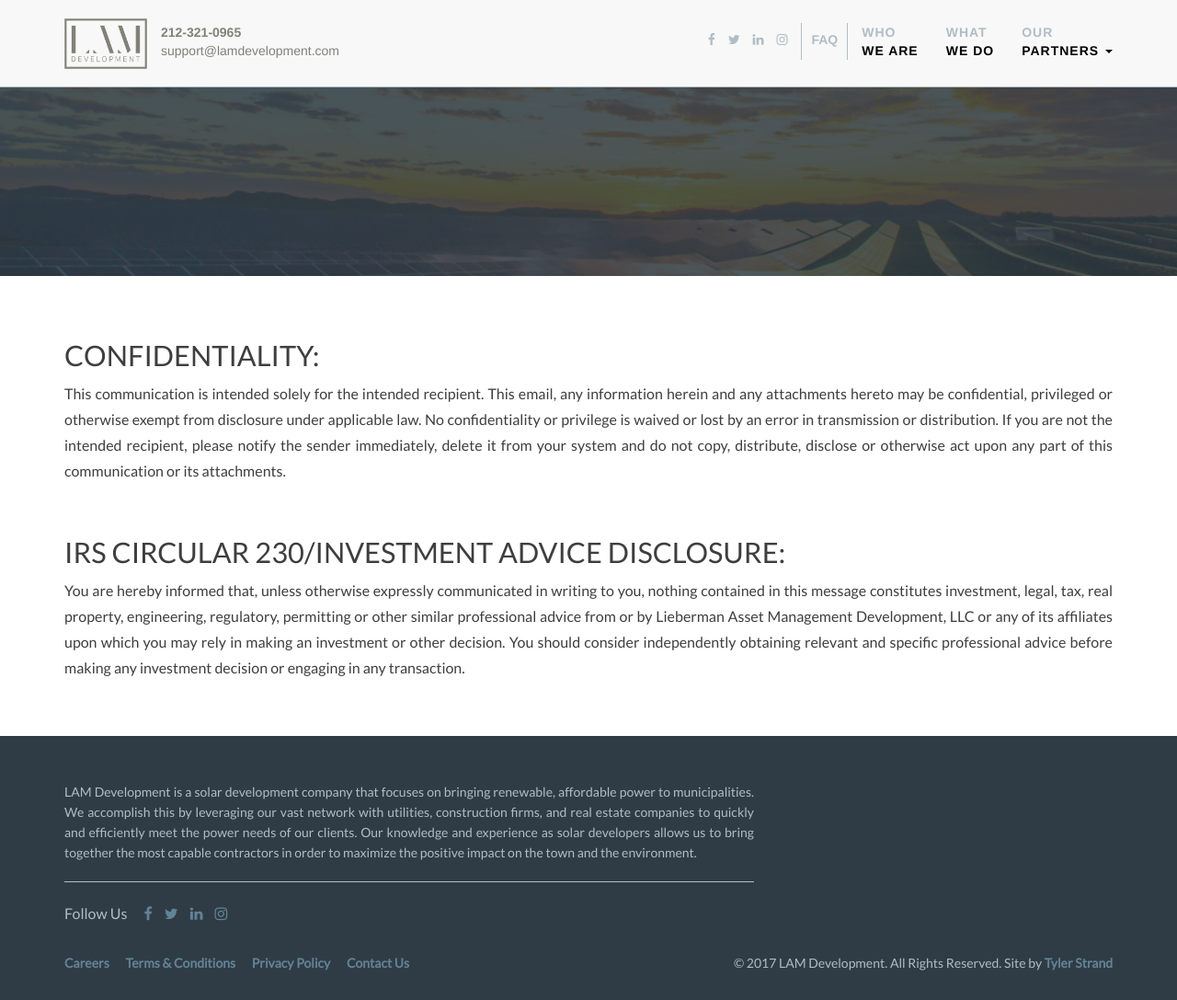
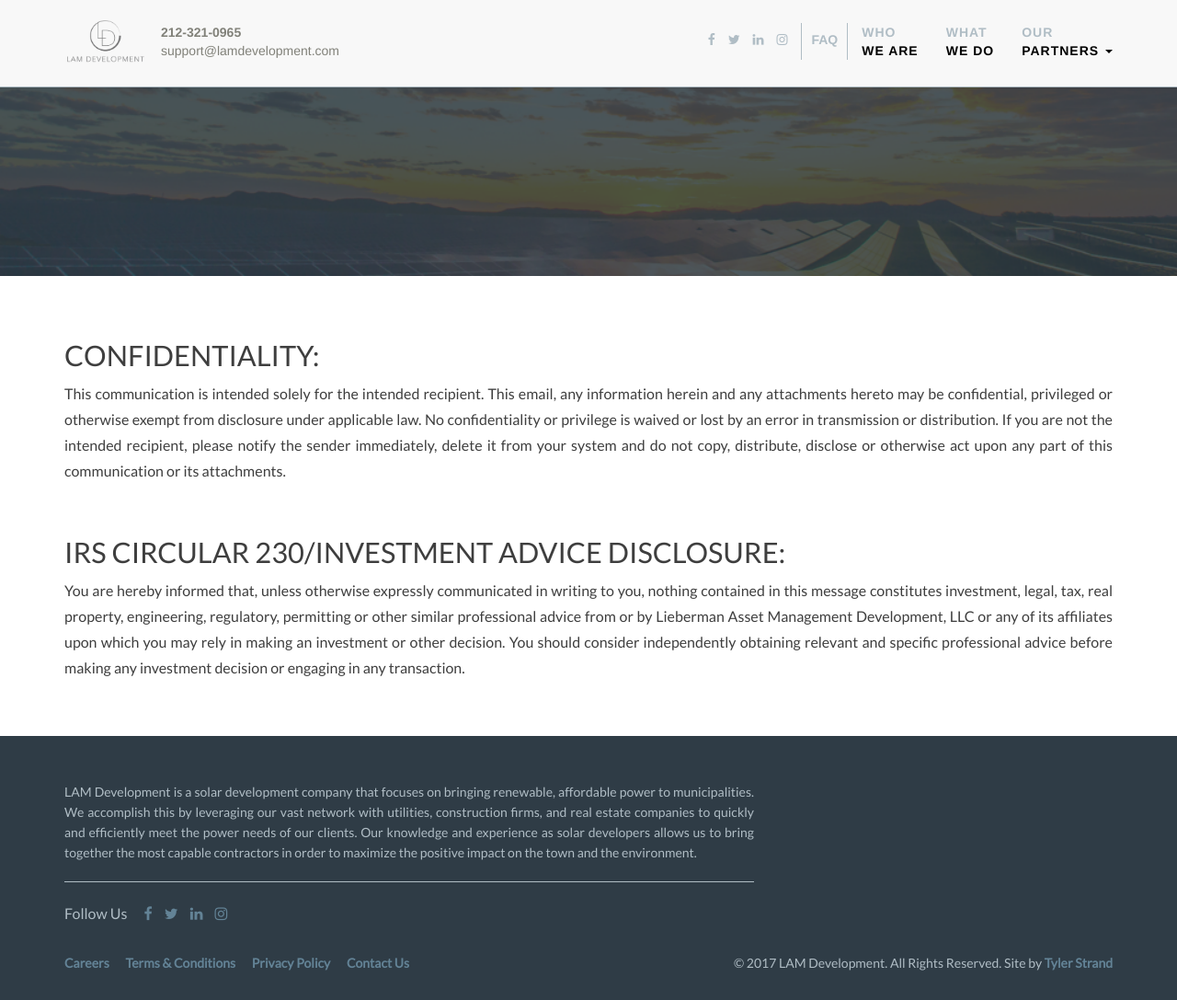
Before and after one commit to tstrand/lamdevelopment, a Jekyll site: the page built from email-disclaimer.markdown, in a window 1280 px wide and 1087 px high. Shown: the whole window at 92% size. Built offline with Jekyll 4.4.1, drawn with Linux system fonts in a browser that asks for light colours; nearby versions of some CDN libraries.

Commit message:
new logo

```diff
--- a/_layouts/default.html
+++ b/_layouts/default.html
@@ -57,7 +57,7 @@
                 <button type="button" class="navbar-toggle" data-toggle="collapse" data-target="#bs-example-navbar-collapse-1">
                     <i class="fa fa-bars"></i>
                 </button>
-                <a class="navbar-brand" href="/"><img class="logo-header img-responsive" src="/img/logo-grey.png"></a>
+                <a class="navbar-brand" href="/"><img class="logo-header img-responsive" src="/img/logo-new.png"></a>
             </div>
 
             <div class="header-info">
--- a/css/main.scss
+++ b/css/main.scss
@@ -237,7 +237,7 @@ h5, h6 {
     margin-top: -26px;
   }
   .logo-header {
-    padding-top: 6px;
+    padding-top: 5px;
   }
 }
 .fa-bars {
```
Also changed, not shown: img/favicon.png, img/logo-new.png (added).
